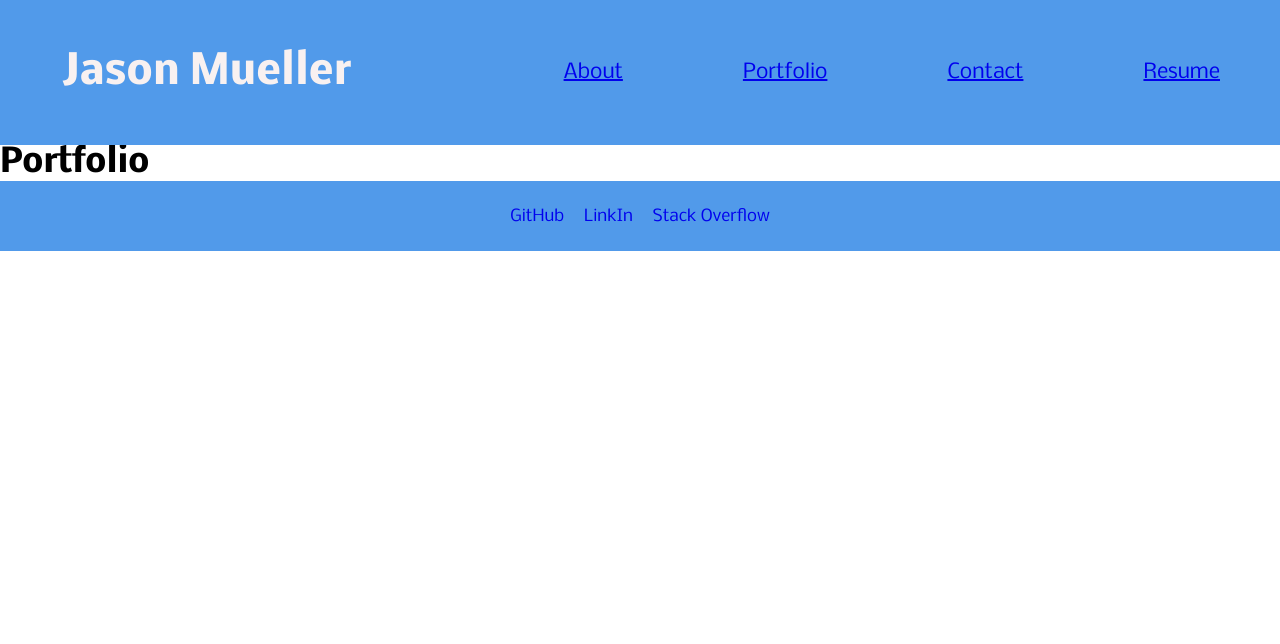
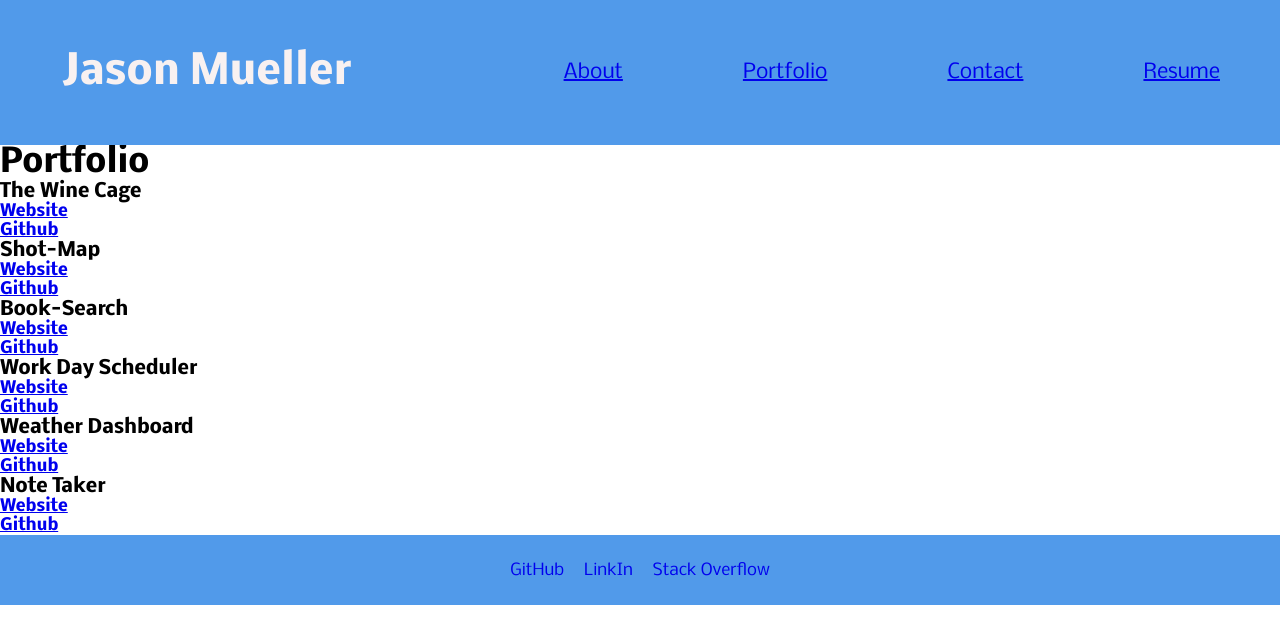
Before and after one commit to Jmuel9999/challenge20--react-porfolio, a React (Create React App) app: page /Portfolio in a window 1280 px wide. Shown: the top 644 px of the page. Built offline with nearby package versions, Linux system fonts and the light colour scheme; the HTML template or start-up script is replaced by a standard one; a web font is replaced by a local one.

Commit message:
Added 6 projects to portfolio. Just have CSS styling to go

```diff
--- a/src/components/Portfolio/Portfolio.jsx
+++ b/src/components/Portfolio/Portfolio.jsx
@@ -1,11 +1,52 @@
-import "./portfolio.scss"
+import Projects from "../Projects/Projects";
+import "./portfolio.scss";
+
 
 export default function Portfolio() {
-
-
     return (
         <div className="portfolio">
             <h1>Portfolio</h1>
+            <Projects
+            title="The Wine Cage"
+            link="https://bootcamp-project1.github.io/The-wine-cage/"
+            github="https://github.com/bootcamp-project1/The-wine-cage/tree/main"
+            >
+            </Projects>
+
+            <Projects
+            title="Shot-Map"
+            link="http://shot-map.herokuapp.com/"
+            github="https://github.com/JayARTman/Shot-map"
+            >
+            </Projects>
+
+            <Projects
+            title="Book-Search"
+            link="https://challenge21-book-search.herokuapp.com/"
+            github="https://github.com/Jmuel9999/challenge21--book-search"
+            >
+            </Projects>
+
+            <Projects
+            title="Work Day Scheduler"
+            link="https://jmuel9999.github.io/challenge5-workdayscheduler/"
+            github="https://github.com/Jmuel9999/challenge5-workdayscheduler"
+            >
+            </Projects>
+
+            <Projects
+            title="Weather Dashboard"
+            link="https://jmuel9999.github.io/Challenge-6--Weather-Dashboard/"
+            github="https://github.com/Jmuel9999/Challenge-6--Weather-Dashboard"
+            >
+            </Projects>
+
+            <Projects
+            title="Note Taker"
+            link="https://note-taker1112233.herokuapp.com/"
+            github="https://github.com/Jmuel9999/challenge11----Express-Note-Taker/tree/main"
+            >
+            </Projects>
         </div>
     )
-}
+};
--- /dev/null
+++ b/src/components/Projects/Projects.jsx
@@ -0,0 +1,17 @@
+import React from 'react';
+
+function Projects ( props ) {
+    return (
+        <div className="projectDiv">
+            <h3 className="deployed"> { props.title }</h3>
+            <a href={ props.link }>
+                <h4 className="deployed">Website</h4>
+            </a>
+            <a href={ props.github }>
+                <h4 className="deployed">Github</h4>
+            </a>
+        </div>
+    )
+};
+
+export default Projects;
```
